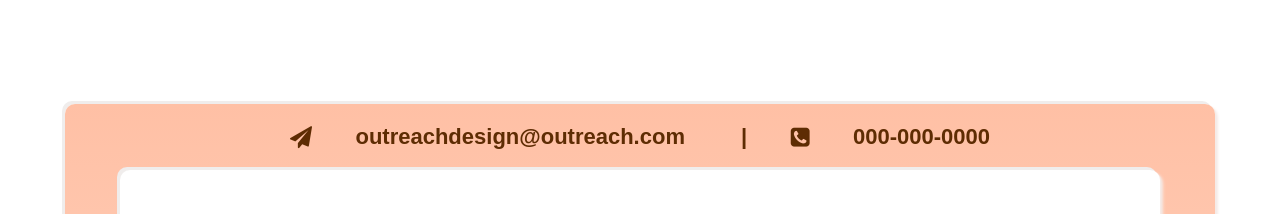
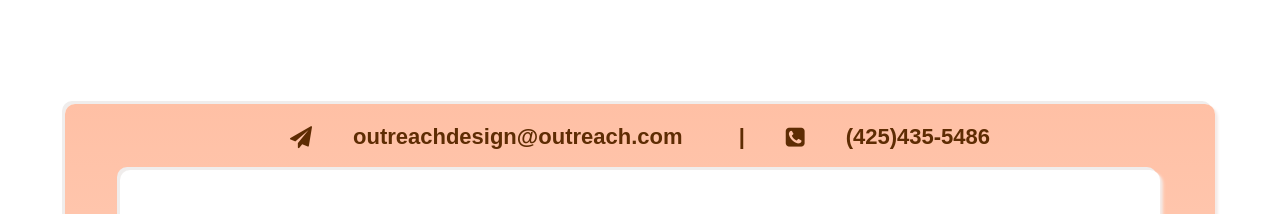
Before and after one commit to nighthawkEnterprise/OutreachDesignWebsite, a React (Create React App) app: page / in a window 1280 px wide. Shown: the part 6560-6774 px from the top of the page. Built offline with nearby package versions, Linux system fonts and the light colour scheme; a web font is replaced by a local one.

Commit message:
phone numder is updated

```diff
--- a/src/components/ContactPage/Contact.jsx
+++ b/src/components/ContactPage/Contact.jsx
@@ -43,7 +43,7 @@ function contactPage() {
             outreachdesign@outreach.com <span className="cont_title">|</span>{" "}
           </h4>
           <i class="fa fa-phone-square"></i>
-          <h4>000-000-0000</h4>
+          <h4>(425)435-5486</h4>
         </div>
         <div className="contactPageFormParent">
           <form className="contactPageForm " onSubmit={sendEmail}>
```
